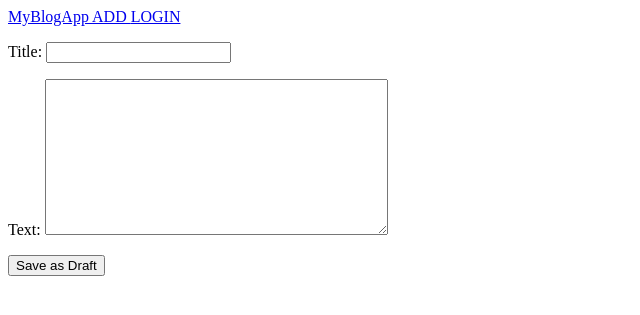
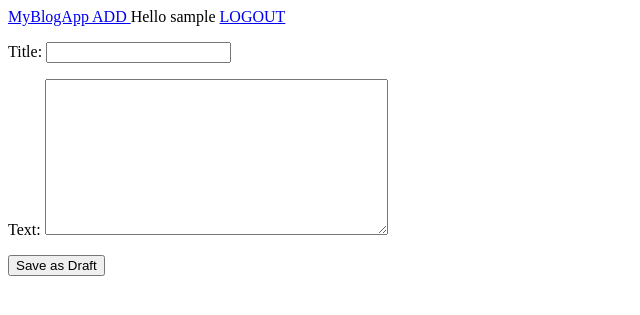
Before and after one commit to yashuaecphe/django-first-blog, a Django app: page /write in a window 1280 px wide. Shown: the top 315 px of the page, without its empty margins (0-640 px from the left). Run offline with Django 3.2, Linux system fonts and the light colour scheme; the visitor is signed in with stand-in values (Sample User, id 1).

Commit message:
added the login page and login/logout feature and removed comments for unpublished posts

```diff
--- a/myblogapp/templates/myblogapp/base.html
+++ b/myblogapp/templates/myblogapp/base.html
@@ -8,8 +8,13 @@
 <body>
     <div class="page-header">
         <a href="/" class="page-title"> MyBlogApp </a>
-        <a href="{% url 'write_blogpost' %}" class="page-add"> ADD </a>
-        <a href="{% url 'login' %}">LOGIN</a>
+        {% if user.is_authenticated %}
+            <a href="{% url 'write_blogpost' %}" class="page-add"> ADD </a>
+            <span> Hello {{ user.username }}</span>
+            <a href="{% url 'logout' %}"> LOGOUT </a>
+        {% else %}
+            <a href="{% url 'login' %}">LOGIN</a>
+        {% endif %}
     </div>
 
     {% block content %}
--- a/myblogapp/templates/myblogapp/blogdetail.html
+++ b/myblogapp/templates/myblogapp/blogdetail.html
@@ -16,6 +16,8 @@
         </div>
 
         <p class="blog-content"> {{p.text}} </p>
+
+        {% if not p.published_date is None %}
             <a class="btn btn-default" href="{% url 'add_comment_to_blogpost' pk=p.pk %}">Add Comment</a>
             {% for comment in p.comments.all %}
                 {% if user.is_authenticated or comment.approved_comment %}
@@ -32,5 +34,6 @@
             {% empty %}
                 <p>No comments here yet :( </p>
             {% endfor %}
+        {% endif %}
     </div>
 {% endblock %}
--- a/myblogsite/urls.py
+++ b/myblogsite/urls.py
@@ -20,5 +20,6 @@ from django.contrib.auth import views
 urlpatterns = [
     path('admin/', admin.site.urls),
     path('accounts/login/',views.LoginView.as_view(),name='login'),
+    path('accounts/logout/',views.LogoutView.as_view(next_page='/'), name='logout'),
     path('', include('myblogapp.urls')),
 ]
```
Lines whose indentation alone changed are shown as unchanged.
